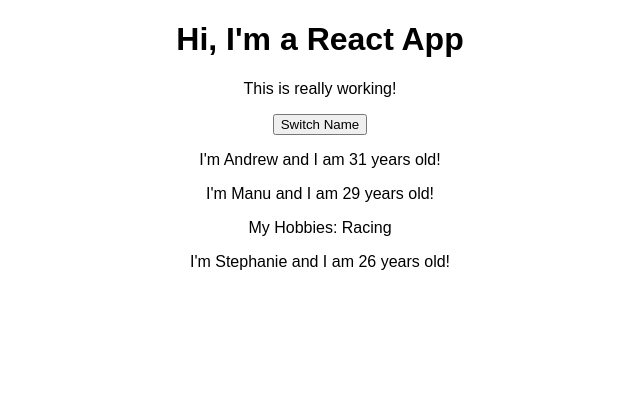
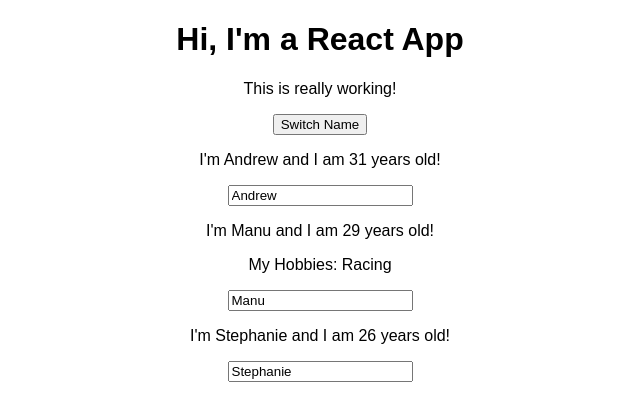
Before and after one commit to AndrewSimons3/BurgerBuilder, a React (Create React App) app in the folder react-complete-guide/: page / in a window 1280 px wide. Shown: the top 420 px of the page, without its empty margins (320-960 px from the left). Built offline with nearby package versions, Linux system fonts and the light colour scheme.

Commit message:
added two way binding with onChange and value

```diff
--- a/react-complete-guide/src/App.js
+++ b/react-complete-guide/src/App.js
@@ -24,6 +24,16 @@
     })
   }
 
+  nameChangedHandler = (event) => {
+    this.setState({
+      persons: [
+        { name: 'Andrew', age: 31 },
+        { name: event.target.value, age: 29 },
+        { name: 'Stephanie', age: 27 }
+      ]
+    })
+  }
+
   render() {
     return (
       <div className="App">
@@ -36,7 +46,9 @@
         <Person
         name={this.state.persons[1].name}
         age={this.state.persons[1].age}
-        click={this.switchNameHandler.bind(this, 'Max!')} >My Hobbies: Racing</Person>
+        click={this.switchNameHandler.bind(this, 'Max!')}
+        changed={this.nameChangedHandler} >My Hobbies: Racing</Person>
+
         <Person
         name={this.state.persons[2].name}
         age={this.state.persons[2].age}/>
--- a/react-complete-guide/src/Person/Person.js
+++ b/react-complete-guide/src/Person/Person.js
@@ -6,7 +6,7 @@
     <div>
       <p onClick={props.click}>I'm {props.name} and I am {props.age} years old!</p>
       <p>{props.children}</p>
-
+      <input type="text" onChange={props.changed} value={props.name} />
     </div>
   )
 }
```
